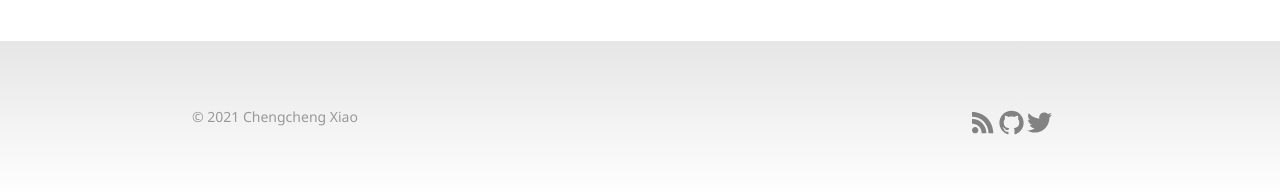
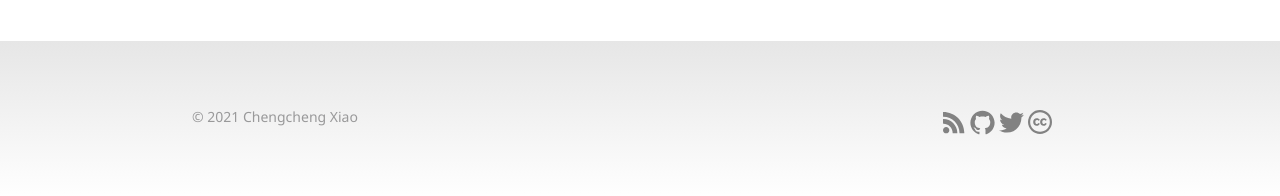
Before and after one commit to Chengcheng-Xiao/Chengcheng-Xiao.github.io, a Jekyll site: the page built from index.html, in a window 1280 px wide. Shown: the part 778-974 px from the top of the page. Built offline with Jekyll 4.4.1, drawn with Linux system fonts in a browser that asks for light colours; nearby versions of some CDN libraries.

Commit message:
add CC license

```diff
--- a/_includes/footer.html
+++ b/_includes/footer.html
@@ -19,6 +19,7 @@
         {% if site.twitter_username %}
         {% include icon-twitter.html username=site.twitter_username %}
         {% endif %}
+        {% include icon-cc.html %}
       </section>
 </div>
   </div>
--- /dev/null
+++ b/_includes/icon-cc.html
@@ -0,0 +1 @@
+<a href="https://creativecommons.org/licenses/by-nc-sa/4.0/"><span class="icon icon--cc">{% include icon-cc.svg %}</span></a>
```
Also changed, not shown: _includes/icon-cc.svg (added), assets/img/by-nc-sa.svg (added), license.md (added).
